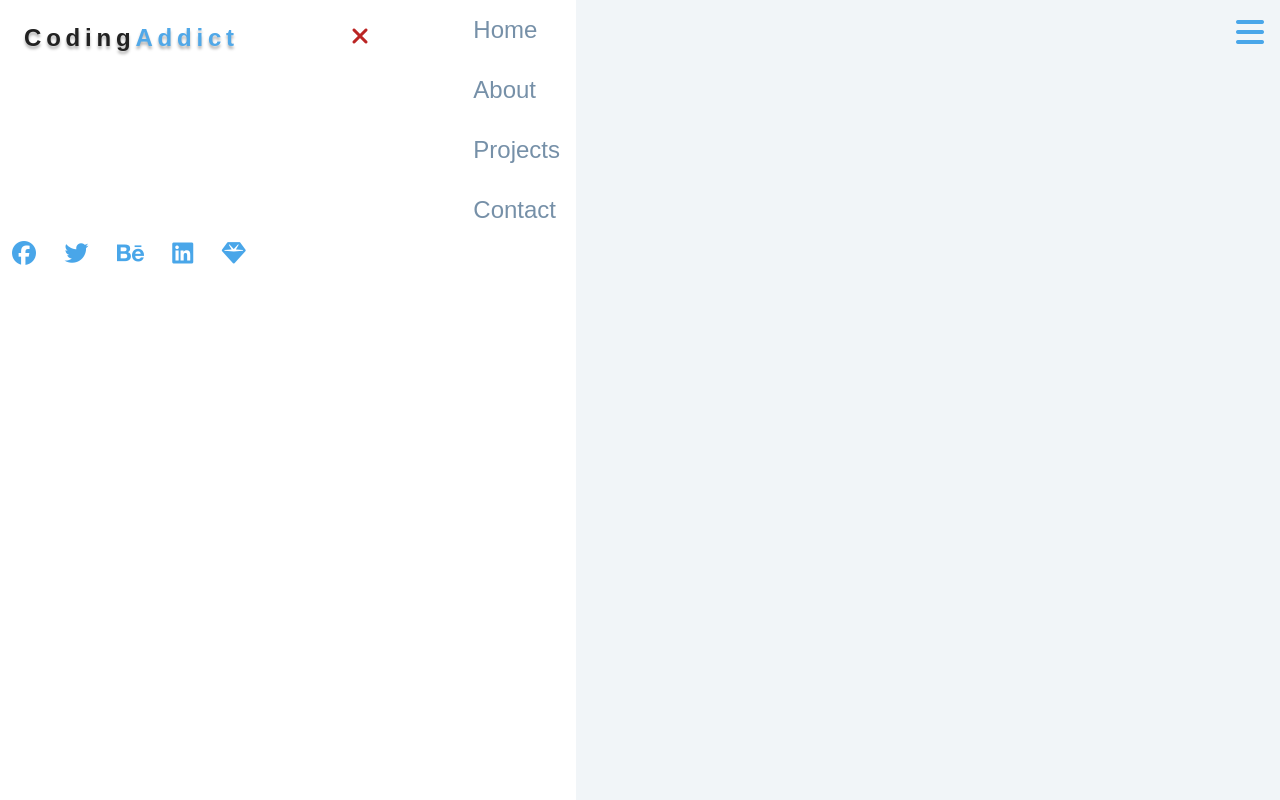
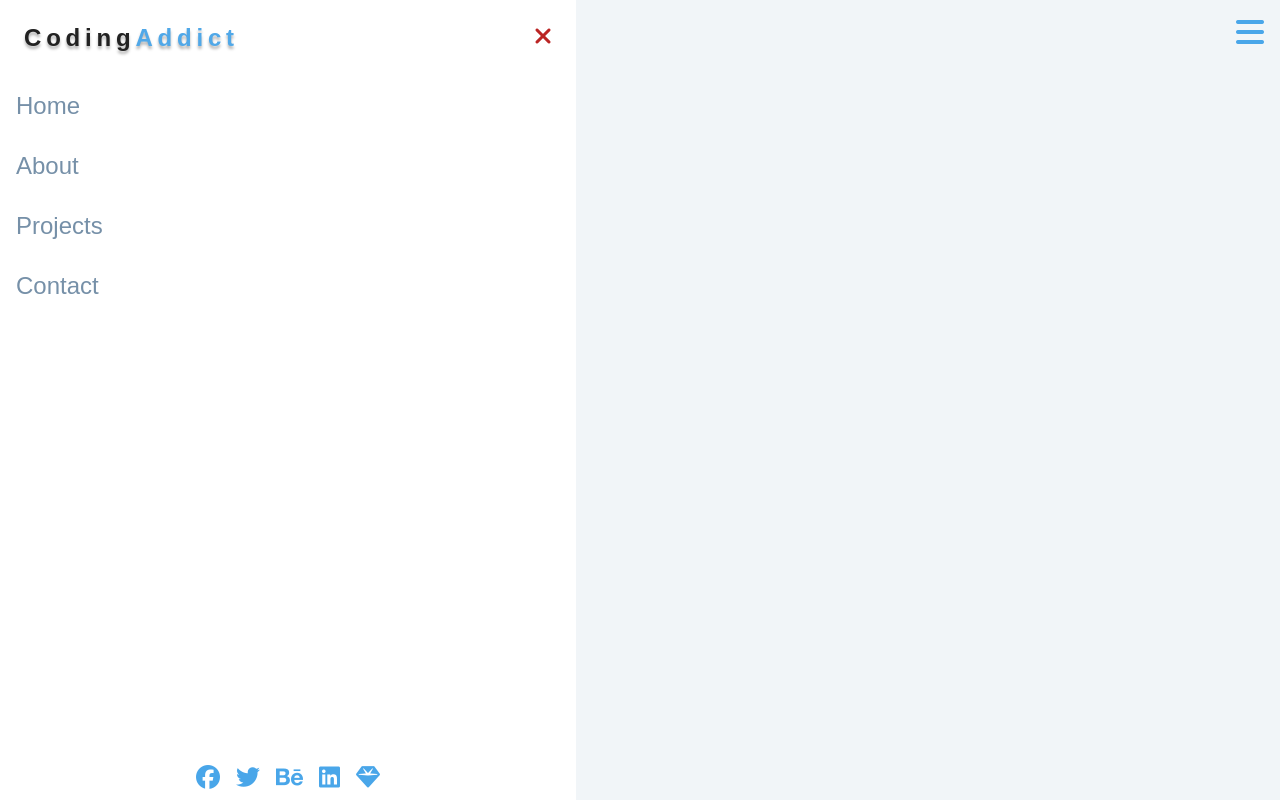
Before and after one commit to AngeloCornelio/sidebar, a website: page index.html in a window 1280 px wide. Drawn offline with Linux system fonts and the light colour scheme.

Commit message:
Align .social-media to the bottom of the sidebar

```diff
--- a/styles.css
+++ b/styles.css
@@ -53,6 +53,10 @@ body {
     padding: 1em;
 }
 
+.nav-links {
+    flex-basis: 100%;
+}
+
 .nav-links li {
     padding: 1em;
 }
@@ -63,12 +67,21 @@ body {
     font-weight: 100;
 }
 
+.social-media {
+    flex-basis: 100%;
+    height: calc(100vh - 76px - (4 * 60px));
+    display: flex;
+    justify-content: center;
+    align-items: flex-end;
+    align-content: flex-end;
+}
+
 .social-media li {
     display: inline;
+    padding: 0.5em;
 }
 
 .social-media a {
     color: #49a6e9;
-    padding: 0.5em;
     font-size: 1.5em;
 }
```
